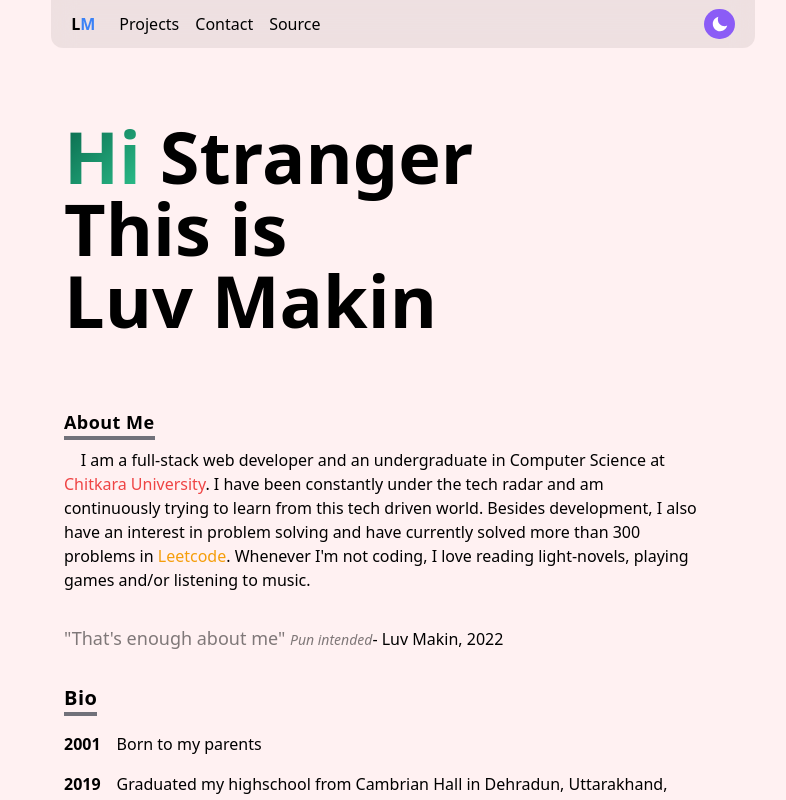
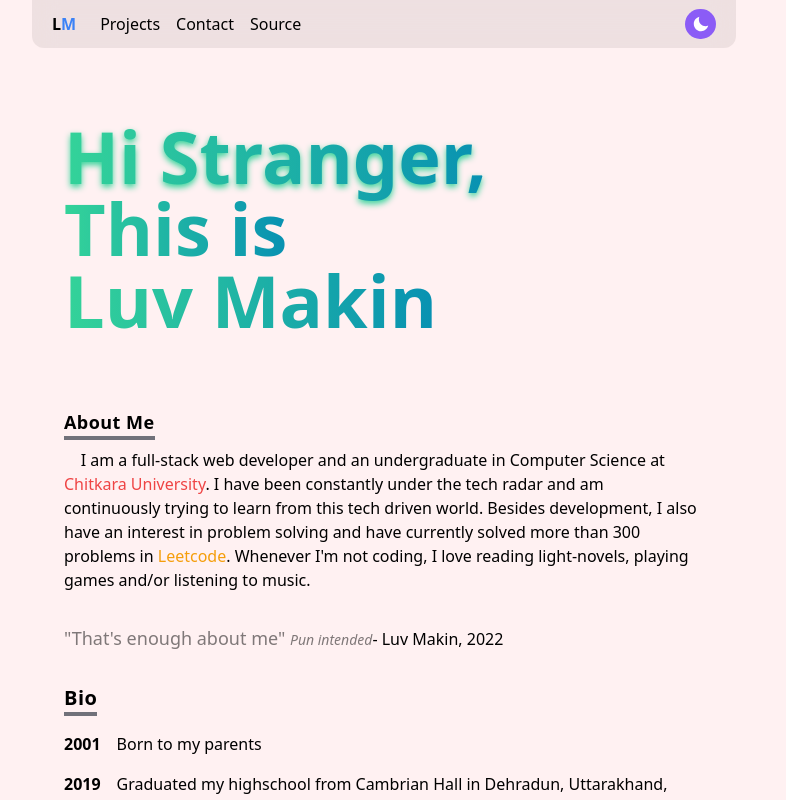
Before and after one commit to pandacover/portfolio, a Next.js app: page / in a window 1280 px wide. Shown: the top 800 px of the page, without its empty margins (256-1042 px from the left). Built offline with nearby package versions, Linux system fonts and the light colour scheme.

Commit message:
UI and Navbar updated

```diff
--- a/components/about.tsx
+++ b/components/about.tsx
@@ -1,6 +1,24 @@
 import React, { useContext, useState, useRef } from "react";
 import { ScrollContext } from "../utils/observer";
 import Link from "next/link";
+
+type SpanProps = {
+  children: React.ReactNode,
+  progress: number,
+  lowerLimit: number,
+  gradientOne: string,
+  gradientTwo: string
+}
+
+const Span: React.FC<SpanProps> = ({ children, progress, lowerLimit, gradientOne, gradientTwo }) => {
+  let currentProgress = progress
+  return (
+    <span className={`transition-all duration-600 ease-linear bg-clip-text text-transparent bg-gradient-to-r ${gradientOne} ${gradientTwo}
+    ${currentProgress > lowerLimit && 'drop-shadow-[0rem_0.2rem_0.2rem_#34d399]'}`}>
+      {children}
+    </span>
+  )
+}
 
 const About: React.FC = () => {
   const { scrollY } = useContext(ScrollContext);
@@ -17,12 +35,9 @@ const About: React.FC = () => {
   return (
     <div ref={refContainer} className="pt-6">
       <h1 className="transition min-h-fit text-7xl font-bold py-12">
-        <span className={`${progress <= 1 ? 'emeraldGradientLeft' : ''} transition-all duration-300 ease-in-out`}>Hi </span>
-        <span className={`${progress <= 2 && progress > 1 ? 'emeraldGradientRight' : ''} transition-all duration-300 ease-in-out`}>Stranger </span> <br />
-        <span className={`${progress <= 3 && progress > 2 ? 'redGradientRight' : ''} transition-all duration-300 ease-in-out`}>This </span>
-        <span className={`${progress <= 4 && progress > 3 ? 'redGradientLeft' : ''} transition-all duration-300 ease-in-out`}>is </span><br />
-        <span className={`${progress > 4 ? 'blueGradientRight' : ''} transition-all duration-300 ease-in-out`}>Luv </span>
-        <span className={`${progress > 5 ? 'blueGradientLeft' : ''} transition-all duration-300 ease-in-out`}>Makin</span>
+        <Span progress={progress} lowerLimit={-1} gradientOne="from-emerald-400" gradientTwo='to-cyan-600'>Hi Stranger, </Span><br />
+        <Span progress={progress} lowerLimit={1} gradientOne="from-emerald-400" gradientTwo='to-cyan-600'>This is</Span><br />
+        <Span progress={progress} lowerLimit={3} gradientOne="from-emerald-400" gradientTwo='to-cyan-600'>Luv Makin</Span>
       </h1>
       <h3 className="font-bold tracking-wide text-lg pt-6 border-b-4 w-fit border-zinc-500">
         About Me
--- a/components/navbar.tsx
+++ b/components/navbar.tsx
@@ -43,7 +43,7 @@ const Navbar: React.FC = () => {
     }
   }, []);
   return (
-    <nav className={`z-[999] w-[110%] ml-[-2%] h-12 top-0 sticky flex flex-wrap items-center text-black transition-all
+    <nav className={`z-[999] w-[110%] ml-[-5%] h-12 top-0 sticky flex flex-wrap items-center text-black transition-all
     dark:text-white bg-[#0001] dark:bg-[#fff1] px-5 rounded-bl-xl rounded-br-xl backdrop-blur-md
     ${scrollY > 250 ? 'dark:bg-black bg-rose-100': ''}`}>
       <ul className='flex flex-[2] gap-2 h-full items-center'>
--- a/styles/globals.css
+++ b/styles/globals.css
@@ -19,14 +19,14 @@ body.dark .custom-loader {
     }
 
     .emeraldGradientLeft {
-        @apply bg-gradient-to-br from-emerald-800 to-emerald-400 dark:from-emerald-100 dark:to-emerald-500 bg-clip-text text-transparent;
+        @apply bg-gradient-to-tr from-emerald-600 to-teal-600 bg-clip-text text-transparent;
     }
     .emeraldGradientRight {
-        @apply bg-gradient-to-tr from-emerald-400 to-emerald-800 bg-clip-text text-transparent;
+        @apply bg-gradient-to-br from-teal-600 to-cyan-800 bg-clip-text text-transparent;
     }
 
     .redGradientLeft {
-        @apply bg-gradient-to-br from-red-800 to-red-400 dark:from-red-100 dark:to-red-500 bg-clip-text text-transparent;
+        @apply bg-gradient-to-tr from-blue-800 to-indigo-600 dark:from-red-100 dark:to-red-500 bg-clip-text text-transparent;
     }
     .redGradientRight {
         @apply bg-gradient-to-tr from-red-400 to-red-800 bg-clip-text text-transparent;
```
